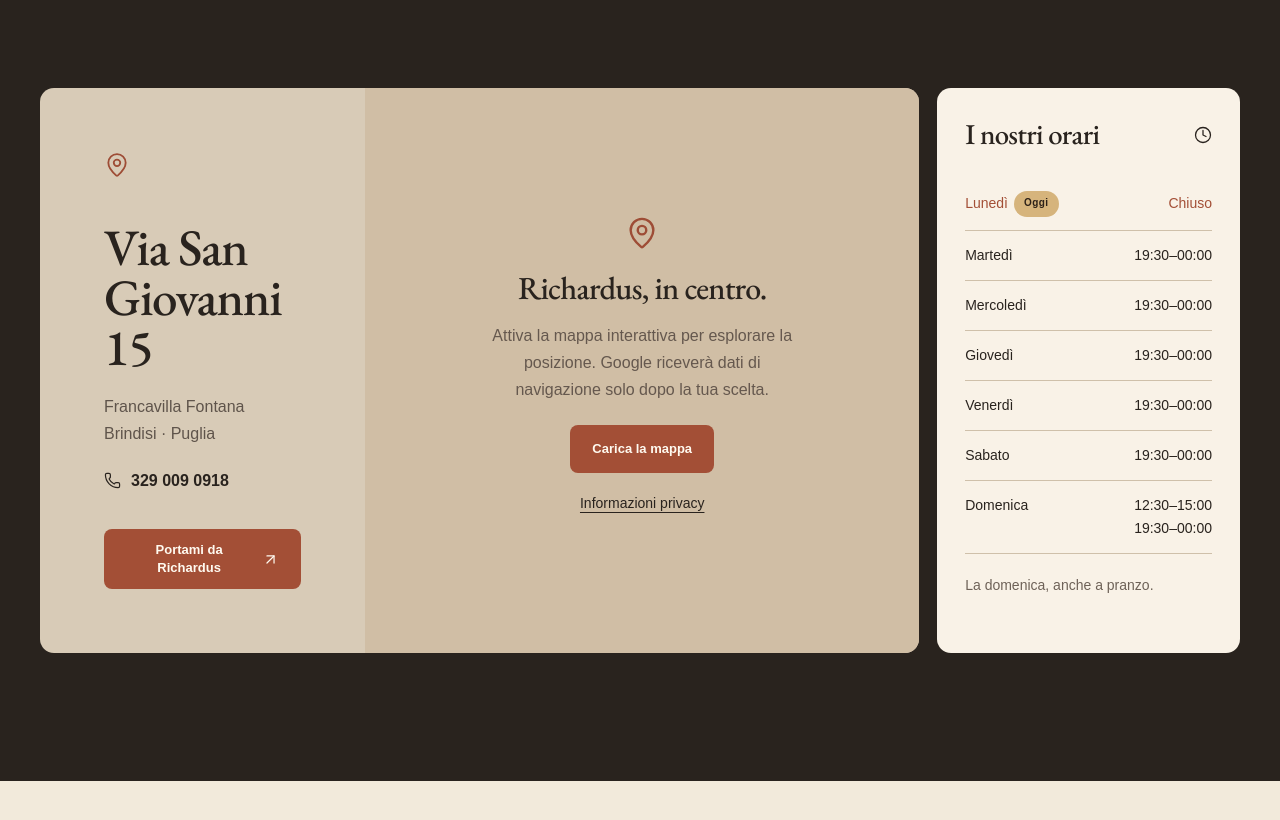
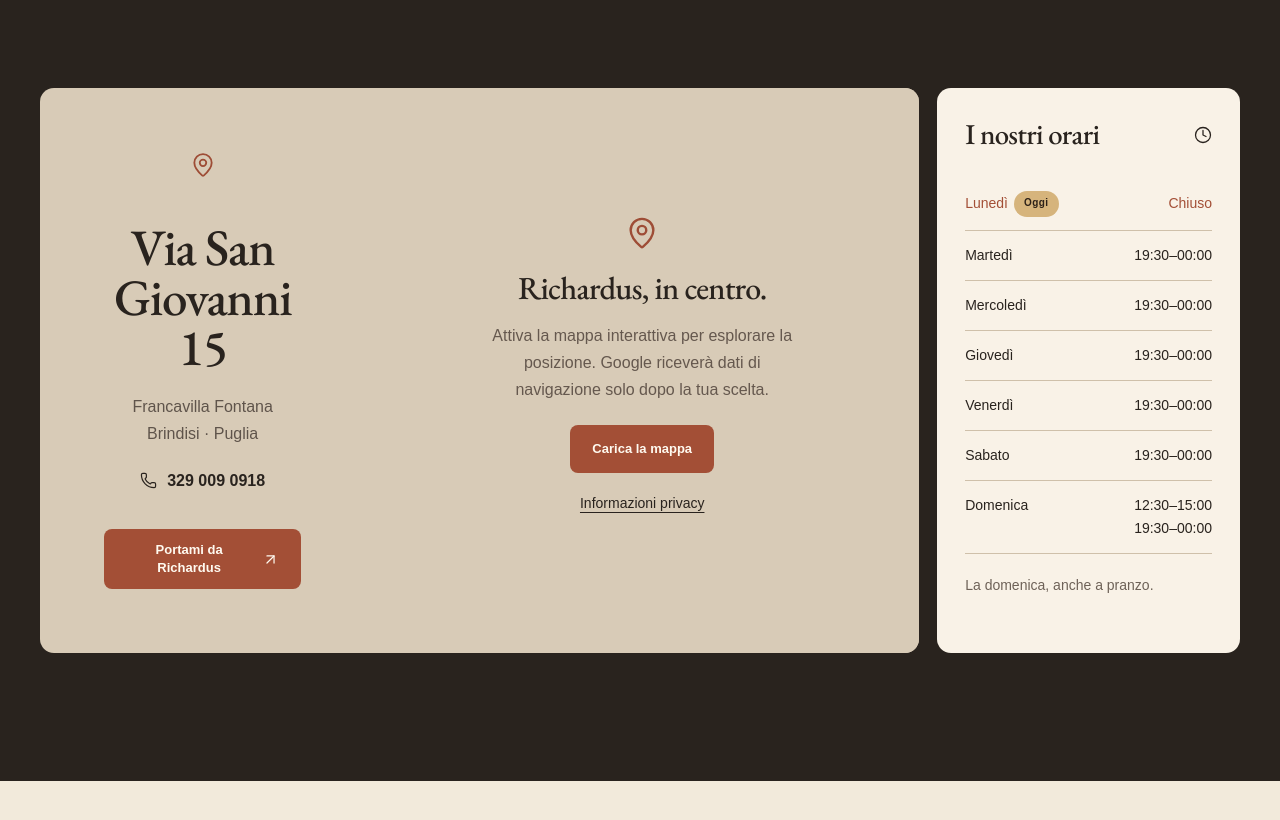
Before and after one commit to FrancescoPalasciano/richardus, a Next.js app: page / in a window 1280 px wide. Shown: the part 2774-3594 px from the top of the page. Built offline with nearby package versions, Linux system fonts and the light colour scheme; a web font is replaced by a local one.

Commit message:
fix: unify and center homepage location card

```diff
--- a/src/components/VisitSection.module.css
+++ b/src/components/VisitSection.module.css
@@ -38,8 +38,9 @@
 .address {
   display: flex;
   flex-direction: column;
-  align-items: flex-start;
+  align-items: center;
   padding: clamp(30px, 5vw, 64px);
+  text-align: center;
 }
 .address > svg {
   color: var(--terracotta);
@@ -71,7 +72,7 @@
   overflow: hidden;
   place-items: center;
   padding: 24px;
-  background: #d0bea5;
+  background: var(--stone);
 }
 .mapConsent {
   position: relative;
```
